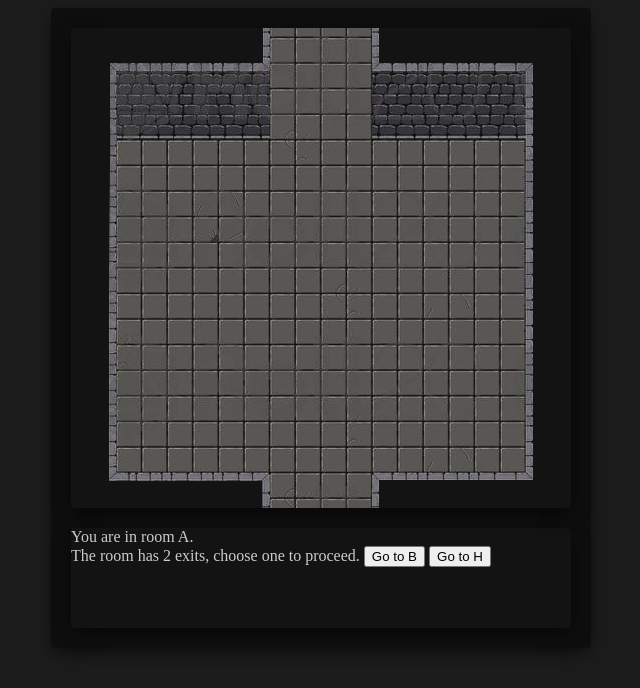
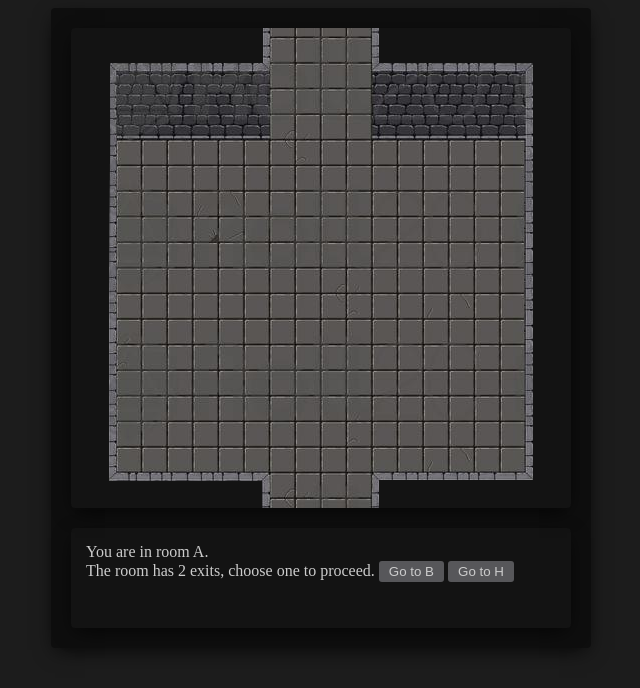
Before and after one commit to thesneilert/dungeon-game, a plain HTML site: page index.html in a window 1280 px wide. Shown: the whole page, without its empty margins (319-959 px from the left). Drawn offline with Linux system fonts and the light colour scheme.

Commit message:
Added files and animation to pictures

```diff
--- a/style.css
+++ b/style.css
@@ -1,9 +1,30 @@
+/*------------- MAIN -------------*/
 body {
     background-color: #1c1c1c;
     color: #cccccc;
     justify-content: center;
 }
 
+button{
+    display: inline-block;
+    outline: none;
+    cursor: pointer;
+    border-radius: 3px;
+    padding: 2px 10px;
+    height: 21px;
+    border: none;
+    color: #cccccc;
+    background-color: rgb(87, 87, 90);
+    transition: background-color 0.100s ease, color 0.100s ease;
+}
+
+button:hover {
+    background-color: #b58900;
+}
+
+
+
+/*------------- APP -------------*/
 .windowBox {
     background-color: rgba(0,0,0,0.5);
     width: 500px;
@@ -43,3 +64,24 @@ body {
     left: 50%;
     transform: translate(150%, 0%);
 }
+
+#appText{
+    padding: 15px
+}
+
+
+
+/*------------- ANIMATIONS -------------*/
+
+#appPicture img {
+    animation: fadeInOutPicture 2s ease-in-out forwards;
+}
+
+@keyframes fadeInOutPicture {
+    0% {
+        opacity: 0;
+    }
+    100% {
+        opacity: 1;
+    }
+}
```
Also changed, not shown: artwork.png (added), map.png (added).
